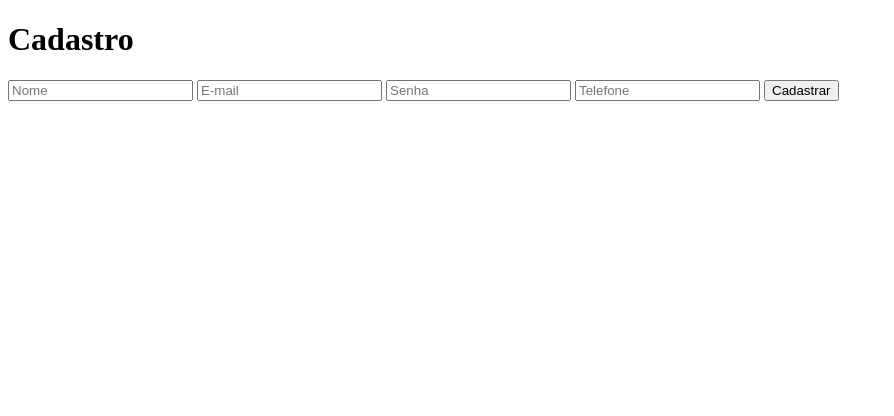
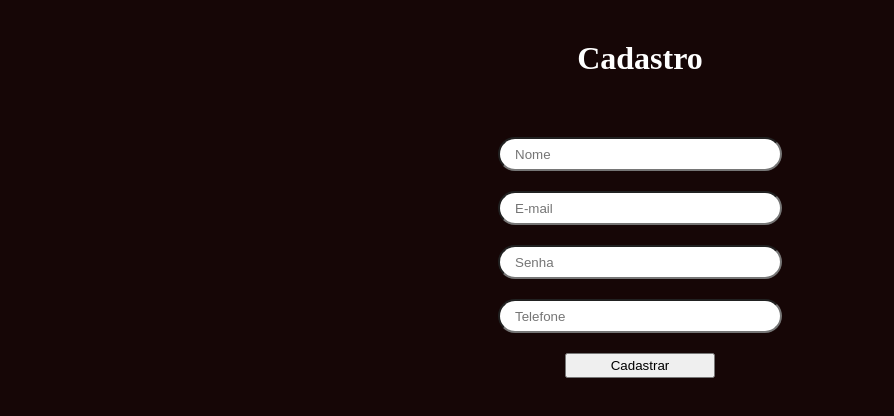
Before and after one commit to dontzinn/cadastrospringapi, a plain HTML site: page index.html in a window 1280 px wide. Shown: the whole page, without its empty margins (0-894 px from the left). Drawn offline with Linux system fonts and the light colour scheme.

Commit message:
Estruturation Style and Addiction JS

```diff
--- a/assets/style.css
+++ b/assets/style.css
@@ -1,2 +1,33 @@
+* {
+  margin: 0;
+  padding: 0;
+}
+
+h1 {
+  margin: 40px 0 40px 0;
+  color: white;
+}
+
 body {
+  background-color: rgb(22, 6, 6);
 }
+
+.box,
+form {
+  gap: 20px;
+  display: flex;
+  flex-direction: column;
+  justify-content: center;
+  align-items: center;
+}
+input {
+  width: 250px;
+  height: 30px;
+  border-radius: 30px;
+  padding: 0 15px 0 15px;
+}
+
+button {
+  width: 150px;
+  height: 25px;
+}
```
Also changed, not shown: assets/script.js (added).
